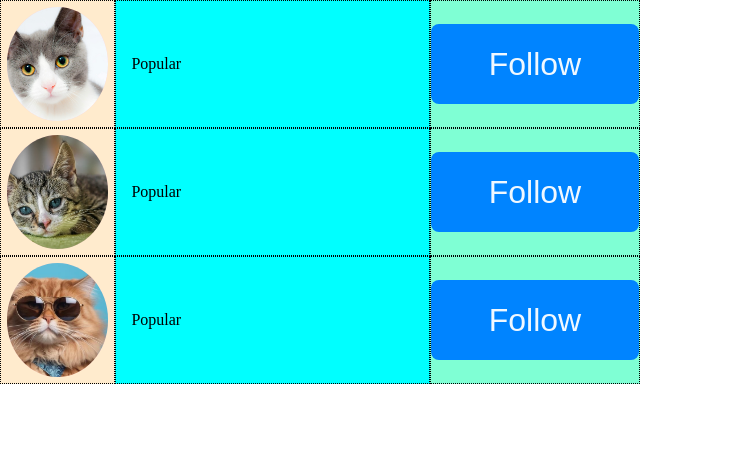
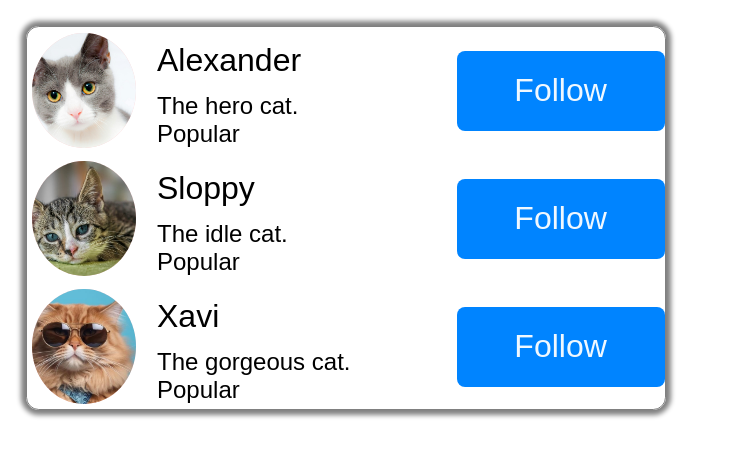
Before and after one commit to mmislam1/Tasks, a plain HTML site: page Task3/project_4/index.html in a window 1280 px wide. Shown: the whole page, without its empty margins (0-737 px from the left). Drawn offline with Linux system fonts and the light colour scheme.

Commit message:
Purrfecct...

```diff
--- a/Task3/project_4/index.html
+++ b/Task3/project_4/index.html
@@ -13,44 +13,44 @@
 </head>
 <body>
     <div class="container">
-      <div class="image1 item" style="justify-content: center;">
+      <div class="image1 center1" style="justify-content: center;">
         <div class="imagecontainer" ><img src="image1.jpg" alt="image1"></div>
 
       </div>
-      <div class="image2 item" style="justify-content: center;">
+      <div class="image2 center1" style="justify-content: center;">
         <div class="imagecontainer" ><img src="image2.jpg" alt="image2"></div>
       </div>
-      <div class="image3 item" style="justify-content: center;">
+      <div class="image3 center1" style="justify-content: center;">
         <div class="imagecontainer" ><img src="image3.jpg" alt="image3"></div>
       </div>
 
       <div class="details1 item">
-        <h3 class="boldtext"></h3>
-        <p class="detail"></p>
-        <p class="pop">Popular</p>
+        <h3 class="boldtext">Alexander</h3>
+        <p class="detail regulartext">The hero cat.</p>
+        <p class="pop regulartext">Popular</p>
       </div>
       <div class="details2 item">
-        <h3 class="boldtext"></h3>
-        <p class="detail"></p>
-        <p class="pop">Popular</p>
+        <h3 class="boldtext">Sloppy</h3>
+        <p class="detail regulartext">The idle cat.</p>
+        <p class="pop regulartext">Popular</p>
       </div>
       <div class="details3 item">
-        <h3 class="boldtext"></h3>
-        <p class="detail"></p>
-        <p class="pop">Popular</p>
+        <h3 class="boldtext">Xavi</h3>
+        <p class="detail regulartext">The gorgeous cat.</p>
+        <p class="pop regulartext">Popular</p>
       </div>
 
-      <div class="button1 item">
+      <div class="button1 center">
         <button class="botton">
           Follow
         </button>
       </div>
-      <div class="button2 item">
+      <div class="button2 center">
         <button class="botton">
           Follow
         </button>
       </div>
-      <div class="button3 item">
+      <div class="button3 center">
         <button class="botton">
           Follow
         </button>
--- a/Task3/project_4/style.css
+++ b/Task3/project_4/style.css
@@ -16,7 +16,7 @@
   font-family: "Istok Web", sans-serif;
   font-weight: 500;
   font-style: normal;
-  font-size: 3.5rem;
+  font-size: 2.5vw;
 }
 
 .regulartext {
@@ -43,10 +43,17 @@
   height:30vw;
   width:50vw;
   grid-template: 1fr 1fr 1fr/1fr 2.75fr 1.25fr;
-
+  border: 1px solid gray;
+  border-radius: 1vw;
+  box-shadow: 0 0 5px 5px gray;
+  margin: 2vw;
 
 }
 
+
+h3{
+  margin-bottom: 1vw;
+}
 .imagecontainer{
 display:flex;
 width: 90%;
@@ -69,21 +76,21 @@ img{
   grid-row: 1;
   grid-column: 1;
   min-height: 10vw;
-  background-color: blanchedalmond;
+
 }
 .image2{
   grid-area: image2;
   grid-row: 2;
   grid-column: 1;
   min-height: 10vw;
-  background-color: blanchedalmond;
+
 }
 .image3{
   grid-area: image3;
   grid-row: 3;
   grid-column: 1;
   min-height: 10vw;
-  background-color: blanchedalmond;
+
 }
 
 .details1{
@@ -91,7 +98,7 @@ img{
   grid-row: 1;
   grid-column: 2;
   min-height: 10vw;
-  background-color: aqua;
+
   padding: 5% 5% 5% 5%;
 }
 .details2{
@@ -99,7 +106,7 @@ img{
   grid-row: 2;
   grid-column: 2;
   min-height: 10vw;
-  background-color: aqua;
+
   padding: 5% 5% 5% 5%;
 
 }
@@ -108,7 +115,7 @@ img{
   grid-row: 3;
   grid-column: 2;
   min-height: 10vw;
-  background-color: aqua;
+
   padding: 5% 5% 5% 5%;
 
 }
@@ -118,7 +125,7 @@ img{
   grid-row: 1;
   grid-column: 3;
   min-height: 10vw;
-  background-color: aquamarine;
+
 
 }
 .button2{
@@ -126,20 +133,32 @@ img{
   grid-row: 2;
   grid-column: 3;
   min-height: 10vw;
-  background-color: aquamarine;
+
 }
 .button3{
   grid-area: button3;
   grid-row: 3;
   grid-column: 3;
   min-height: 10vw;
-  background-color: aquamarine;
+
 }
 
 .item{
   display:flex;
+  flex-direction: column;
+  align-items:flex-start;
+  justify-content: left;
+  min-height:10vw;
+
+}
+.center{
+  display: flex;
   align-items: center;
   justify-content: left;
-  min-height:10vw;
-  border:1px dotted black;
 }
+
+.center1{
+  display: flex;
+  align-items: center;
+  justify-content: center;
+}
```
